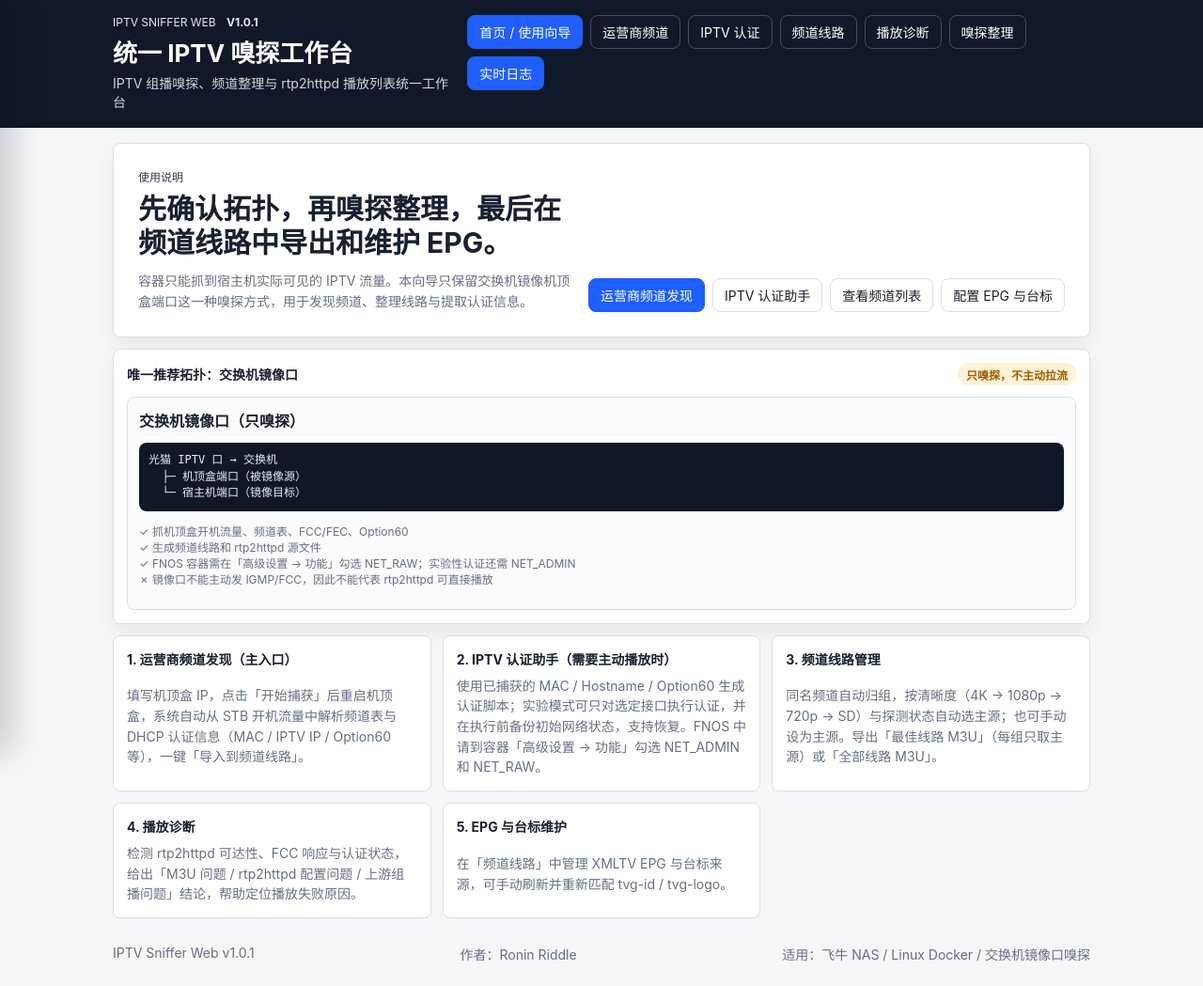
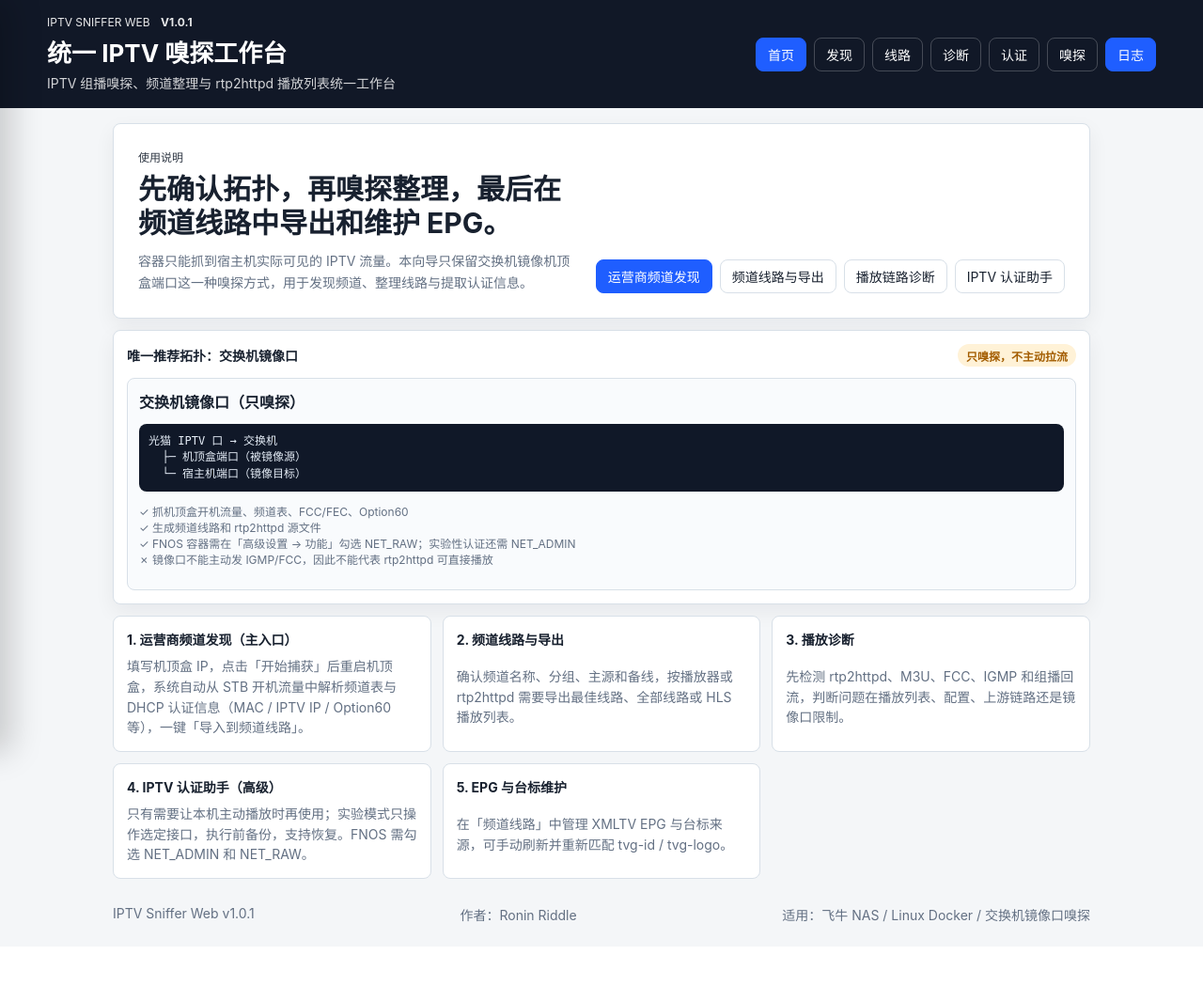
Before and after one commit to roninriddle/IPTV-Sniffer-Web, a Flask app: page / in a window 1280 px wide. Shown: the whole page at 94% size. After the commit the page ends 981 px from the top, so only its background shows below. Run offline with Flask 3, Linux system fonts and the light colour scheme; data that the repository does not hold is empty; some libraries are stand-ins or nearby versions.

Commit message:
Improve UI layout and channel workflow

```diff
--- a/static/app.js
+++ b/static/app.js
@@ -15,6 +15,7 @@ const state = {
   logPoller: null,
   streams: [],
   channelList: [],
+  channelListSection: "list",
   ignoredKeys: _loadIgnoredKeys(),
 };
 
@@ -71,6 +72,18 @@ function showHome() {
   document.querySelectorAll("[data-tab]").forEach((item) => item.classList.remove("active"));
 }
 
+function showChannelListSection(sectionName = "list") {
+  const allowed = new Set(["list", "export", "epg", "snapshots"]);
+  const target = allowed.has(sectionName) ? sectionName : "list";
+  state.channelListSection = target;
+  document.querySelectorAll("[data-cl-panel]").forEach((panel) => {
+    panel.hidden = panel.dataset.clPanel !== target;
+  });
+  document.querySelectorAll("[data-cl-section]").forEach((button) => {
+    button.classList.toggle("active", button.dataset.clSection === target);
+  });
+}
+
 function showTab(tabName) {
   $("homePage").hidden = true;
   $("workbenchPage").hidden = false;
@@ -79,7 +92,12 @@ function showTab(tabName) {
   $("iptvAuthTab").hidden = tabName !== "iptvAuth";
   $("channelListTab").hidden = tabName !== "channelList";
   $("diagnoseTab").hidden = tabName !== "diagnose";
-  if (tabName === "channelList") { loadChannelList(); loadSnapshots(); loadEpgSettings(); }
+  if (tabName === "channelList") {
+    showChannelListSection(state.channelListSection || "list");
+    loadChannelList();
+    loadSnapshots();
+    loadEpgSettings();
+  }
   if (tabName === "stbDiscovery") loadSavedOperatorCount();
   if (tabName === "iptvAuth") initIptvAuthTab();
   if (tabName === "diagnose") initDiagnoseTab();
@@ -722,6 +740,9 @@ async function bootstrap() {
 
 document.querySelectorAll("[data-page='home']").forEach((item) => item.addEventListener("click", showHome));
 document.querySelectorAll("[data-tab]").forEach((item) => item.addEventListener("click", () => showTab(item.dataset.tab)));
+document.querySelectorAll("[data-cl-section]").forEach((item) => {
+  item.addEventListener("click", () => showChannelListSection(item.dataset.clSection));
+});
 $("filterBestPerIp").addEventListener("change", () => renderStreams(state.streams));
 $("useEpg").addEventListener("change", () => { $("epgSourceRow").hidden = !$("useEpg").checked; });
 $("useLogo").addEventListener("change", () => { $("logoSourceRow").hidden = !$("useLogo").checked; });
@@ -820,6 +841,7 @@ $("importToChannelListBtn").addEventListener("click", async () => {
   try {
     const data = await requestJson("/api/channels/save", {method: "POST", body: JSON.stringify({channels: streamRowsFromDom()})});
     alert(`已导入 ${data.saved} 个频道到频道列表。`);
+    state.channelListSection = "list";
     showTab("channelList");
   } catch (err) { alert(err.message); }
 });
@@ -971,6 +993,7 @@ $("reimportOperatorBtn").addEventListener("click", async () => {
     status.hidden = false;
     status.className = "result-box";
     status.textContent = `重新导入完成：${result.imported} 个频道，频道列表更新 ${result.channels_saved} 条。`;
+    state.channelListSection = "list";
     showTab("channelList");
   } catch (err) { alert(err.message); }
   finally { btn.disabled = false; btn.textContent = "重新导入到频道列表"; }
@@ -1166,6 +1189,7 @@ $("stbDiscoveryImportBtn").addEventListener("click", async () => {
   try {
     const data = await requestJson("/api/stb_discovery/import", {method: "POST", body: "{}"});
     alert(`已导入 ${data.imported} 个频道到频道列表。`);
+    state.channelListSection = "list";
     showTab("channelList");
   } catch (err) { alert(err.message); }
 });
--- a/static/style.css
+++ b/static/style.css
@@ -28,24 +28,26 @@ body {
   color: #fff;
 }
 .topbar-inner {
-  width: min(1040px, calc(100% - 32px));
+  width: min(1180px, calc(100% - 32px));
   margin: 0 auto;
   padding: 16px 0;
   display: flex;
   justify-content: space-between;
-  align-items: flex-start;
+  align-items: center;
   gap: 18px;
 }
+.topbar-inner > div:first-child { flex: 1 1 380px; min-width: 260px; }
 .topbar h1 { margin: 5px 0 0; font-size: 26px; font-weight: 750; }
 .top-subtitle { margin: 6px 0 0; color: rgba(255, 255, 255, .82); line-height: 1.45; max-width: 620px; }
 .eyebrow { font-size: 12px; letter-spacing: 0; text-transform: uppercase; opacity: .9; }
 .version { margin-left: 8px; font-weight: 700; }
-.top-actions, .button-row, .toolbar, .logs-actions, .home-actions, .preview-actions, .source-links {
+.top-actions, .button-row, .toolbar, .logs-actions, .home-actions, .preview-actions, .source-links, .form-actions {
   display: flex;
   gap: 8px;
   flex-wrap: wrap;
   align-items: center;
 }
+.top-actions { justify-content: flex-end; flex: 0 1 640px; }
 .toolbar-check { font-size: 13px; font-weight: 500; padding: 0 8px; min-height: 34px; }
 .grid.three-col { grid-template-columns: repeat(3, minmax(0, 1fr)); }
 .group-table .alt-row td { background: #f9fafb; font-size: 12px; padding-left: 28px; }
--- a/templates/index.html
+++ b/templates/index.html
@@ -15,14 +15,14 @@
         <p class="top-subtitle">{{ app_description }}</p>
       </div>
       <div class="top-actions">
-        <button class="nav-pill active" data-page="home" type="button">首页 / 使用向导</button>
-        <button class="nav-pill" data-tab="stbDiscovery" type="button">运营商频道</button>
-        <button class="nav-pill" data-tab="iptvAuth" type="button">IPTV 认证</button>
-        <button class="nav-pill" data-tab="channelList" type="button">频道线路</button>
-        <button class="nav-pill" data-tab="diagnose" type="button">播放诊断</button>
-        <button class="nav-pill" data-tab="sniffer" type="button">嗅探整理</button>
+        <button class="nav-pill active" data-page="home" type="button" title="首页 / 使用向导">首页</button>
+        <button class="nav-pill" data-tab="stbDiscovery" type="button" title="运营商频道发现">发现</button>
+        <button class="nav-pill" data-tab="channelList" type="button" title="频道线路">线路</button>
+        <button class="nav-pill" data-tab="diagnose" type="button" title="播放链路诊断">诊断</button>
+        <button class="nav-pill" data-tab="iptvAuth" type="button" title="IPTV 认证助手">认证</button>
+        <button class="nav-pill" data-tab="sniffer" type="button" title="嗅探整理">嗅探</button>
         <a id="updateBadge" class="chip warning update-badge" href="#" target="_blank" rel="noreferrer" hidden></a>
-        <button id="logsBtn" class="primary" type="button">实时日志</button>
+        <button id="logsBtn" class="primary logs-toggle" type="button" title="打开实时日志">日志</button>
       </div>
     </div>
   </header>
@@ -53,9 +53,9 @@
           </div>
           <div class="home-actions">
             <button class="primary" data-tab="stbDiscovery" type="button">运营商频道发现</button>
+            <button class="secondary" data-tab="channelList" type="button">频道线路与导出</button>
+            <button class="secondary" data-tab="diagnose" type="button">播放链路诊断</button>
             <button class="secondary" data-tab="iptvAuth" type="button">IPTV 认证助手</button>
-            <button class="secondary" data-tab="channelList" type="button">查看频道列表</button>
-            <button class="secondary" data-tab="channelList" type="button">配置 EPG 与台标</button>
           </div>
         </div>
 
@@ -83,16 +83,16 @@
             <span>填写机顶盒 IP，点击「开始捕获」后重启机顶盒，系统自动从 STB 开机流量中解析频道表与 DHCP 认证信息（MAC / IPTV IP / Option60 等），一键「导入到频道线路」。</span>
           </article>
           <article>
-            <strong>2. IPTV 认证助手（需要主动播放时）</strong>
-            <span>使用已捕获的 MAC / Hostname / Option60 生成认证脚本；实验模式可只对选定接口执行认证，并在执行前备份初始网络状态，支持恢复。FNOS 中请到容器「高级设置 → 功能」勾选 NET_ADMIN 和 NET_RAW。</span>
+            <strong>2. 频道线路与导出</strong>
+            <span>确认频道名称、分组、主源和备线，按播放器或 rtp2httpd 需要导出最佳线路、全部线路或 HLS 播放列表。</span>
           </article>
           <article>
-            <strong>3. 频道线路管理</strong>
-            <span>同名频道自动归组，按清晰度（4K → 1080p → 720p → SD）与探测状态自动选主源；也可手动设为主源。导出「最佳线路 M3U」（每组只取主源）或「全部线路 M3U」。</span>
+            <strong>3. 播放诊断</strong>
+            <span>先检测 rtp2httpd、M3U、FCC、IGMP 和组播回流，判断问题在播放列表、配置、上游链路还是镜像口限制。</span>
           </article>
           <article>
-            <strong>4. 播放诊断</strong>
-            <span>检测 rtp2httpd 可达性、FCC 响应与认证状态，给出「M3U 问题 / rtp2httpd 配置问题 / 上游组播问题」结论，帮助定位播放失败原因。</span>
+            <strong>4. IPTV 认证助手（高级）</strong>
+            <span>只有需要让本机主动播放时再使用；实验模式只操作选定接口，执行前备份，支持恢复。FNOS 需勾选 NET_ADMIN 和 NET_RAW。</span>
           </article>
           <article>
             <strong>5. EPG 与台标维护</strong>
@@ -353,7 +353,14 @@
         </div>
 
         <div id="channelListTab" class="tab-panel" hidden>
-          <section class="card">
+          <div class="channel-section-tabs" role="tablist" aria-label="频道线路分区">
+            <button class="tab-button active" data-cl-section="list" type="button">频道列表</button>
+            <button class="tab-button" data-cl-section="export" type="button">导出</button>
+            <button class="tab-button" data-cl-section="epg" type="button">EPG / 台标</button>
+            <button class="tab-button" data-cl-section="snapshots" type="button">快照</button>
+          </div>
+
+          <section class="card cl-section" data-cl-panel="epg" hidden>
             <div class="section-title">
               <h2>EPG 与台标</h2>
               <span id="epgBadge2" class="chip neutral">未加载</span>
@@ -363,31 +370,31 @@
                 <input id="useEpg" type="checkbox" checked>
                 使用 EPG 节目单
               </label>
-              <div id="epgSourceRow" class="form-grid" style="grid-column:1/-1;grid-template-columns:auto 1fr auto;gap:8px;align-items:end">
-                <label style="margin:0">
+              <div id="epgSourceRow" class="source-row-grid">
+                <label>
                   来源名称
-                  <input id="epgSourceName" type="text" placeholder="来源名称" style="width:130px">
+                  <input id="epgSourceName" class="source-name-input" type="text" placeholder="来源名称">
                 </label>
-                <label style="margin:0">
+                <label>
                   XMLTV EPG 地址
-                  <input id="epgSourceUrl" type="url" placeholder="https://example.com/epg.xml.gz" style="width:100%">
+                  <input id="epgSourceUrl" type="url" placeholder="https://example.com/epg.xml.gz">
                 </label>
-                <button id="refreshEpgBtn" class="secondary" type="button" style="align-self:end">刷新</button>
+                <button id="refreshEpgBtn" class="secondary" type="button">刷新</button>
               </div>
               <label class="checkbox-label" style="align-self:center">
                 <input id="useLogo" type="checkbox" checked>
                 使用台标
               </label>
-              <div id="logoSourceRow" class="form-grid" style="grid-column:1/-1;grid-template-columns:auto 1fr auto;gap:8px;align-items:end">
-                <label style="margin:0">
+              <div id="logoSourceRow" class="source-row-grid">
+                <label>
                   来源名称
-                  <input id="logoSourceName" type="text" placeholder="来源名称" style="width:130px">
+                  <input id="logoSourceName" class="source-name-input" type="text" placeholder="来源名称">
                 </label>
-                <label style="margin:0">
+                <label>
                   台标 M3U 地址
-                  <input id="logoSourceUrl" type="url" placeholder="https://example.com/TVlist.m3u" style="width:100%">
+                  <input id="logoSourceUrl" type="url" placeholder="https://example.com/TVlist.m3u">
                 </label>
-                <button id="refreshLogoBtn" class="secondary" type="button" style="align-self:end">刷新</button>
+                <button id="refreshLogoBtn" class="secondary" type="button">刷新</button>
               </div>
             </div>
             <div class="button-row" style="margin-top:8px">
@@ -397,7 +404,7 @@
             <div id="epgStatusBox" class="result-box muted" style="margin-top:8px"></div>
           </section>
 
-          <section class="card">
+          <section class="card cl-section" data-cl-panel="export" hidden>
             <div class="section-title">
               <h2>导出结果</h2>
               <span class="muted">最佳线路每组只取主源；全部线路保留所有备线且每条源只写一次。不勾选则导出全部频道。</span>
@@ -447,14 +454,14 @@
             </div>
             <div class="section-subtitle"><h3>最佳线路（每频道组只导出主源）</h3></div>
             <div class="button-row">
-              <button id="clDownloadBestM3u" class="primary" type="button">最佳线路 M3U（直连）</button>
+              <button id="clDownloadBestM3u" class="primary" type="button">播放器 M3U：最佳线路</button>
               <button id="clDownloadFnosHlsM3u" class="primary" type="button">飞牛影视 HLS M3U</button>
-              <button id="clDownloadRtpBestM3u" class="primary" type="button">最佳线路 M3U（rtp2httpd 源）</button>
+              <button id="clDownloadRtpBestM3u" class="primary" type="button">rtp2httpd 源文件：最佳线路</button>
             </div>
             <div class="section-subtitle" style="margin-top:10px"><h3>全部线路</h3></div>
             <div class="button-row">
-              <button id="clDownloadAllM3u" class="secondary" type="button">全部线路 M3U（直连）</button>
-              <button id="clDownloadRtpAllM3u" class="secondary" type="button">全部线路 M3U（rtp2httpd 源）</button>
+              <button id="clDownloadAllM3u" class="secondary" type="button">播放器 M3U：全部线路</button>
+              <button id="clDownloadRtpAllM3u" class="secondary" type="button">rtp2httpd 源文件：全部线路</button>
               <button id="clDownloadJson" class="secondary" type="button">JSON</button>
               <button id="clDownloadTxt" class="secondary" type="button">TXT</button>
               <button id="clDownloadCsv" class="secondary" type="button">CSV</button>
@@ -462,7 +469,7 @@
             <div id="clExportResult" class="result-box muted">「最佳线路」每个频道组只导出得分最高的主源；「全部线路」导出所有。</div>
           </section>
 
-          <section class="card">
+          <section class="card cl-section" data-cl-panel="list">
             <div class="section-title">
               <h2>频道线路</h2>
               <span id="clChannelCount" class="chip neutral">0 个</span>
@@ -530,7 +537,7 @@
             </div>
           </section>
 
-          <section class="card">
+          <section class="card cl-section" data-cl-panel="snapshots" hidden>
             <div class="section-title">
               <h2>频道列表快照</h2>
               <span class="muted small">将当前频道列表保存为命名快照，随时可恢复。</span>
```
Also changed, not shown: other parts of static/style.css (+42 -0 lines).
